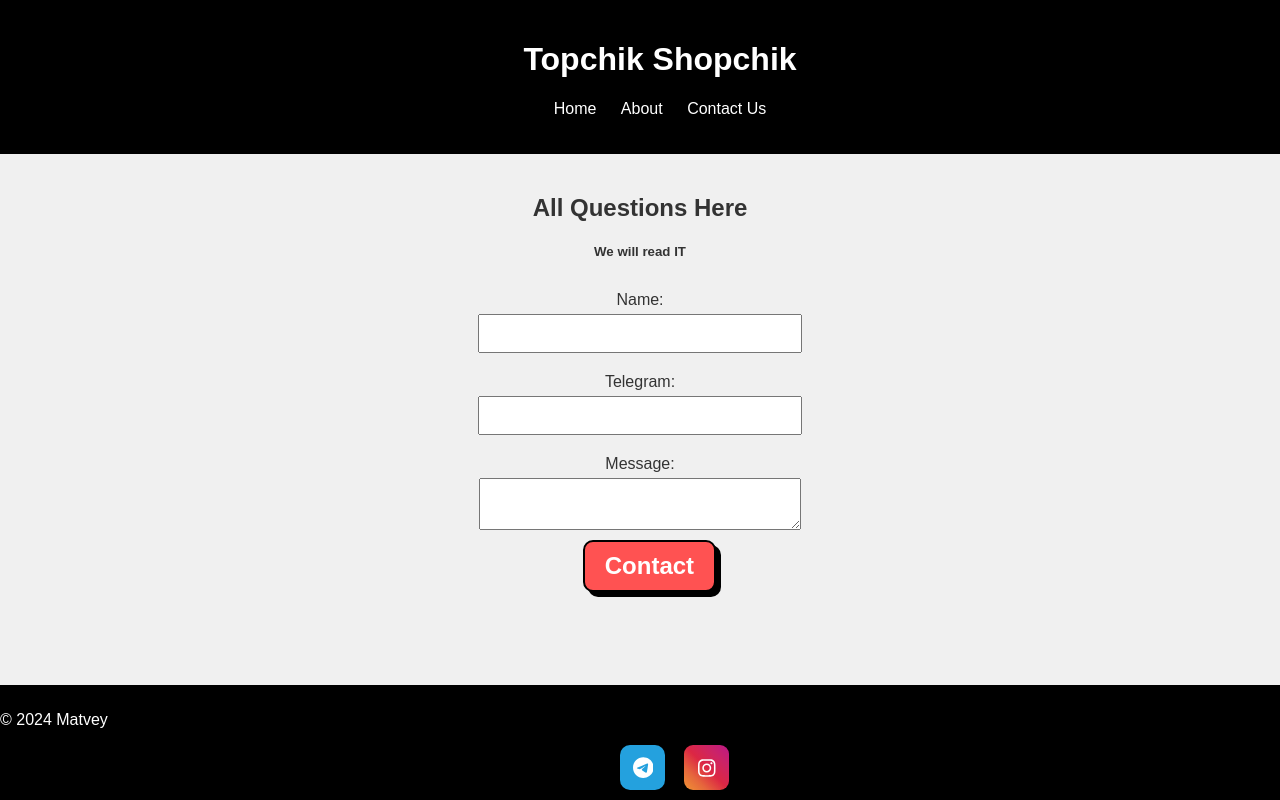
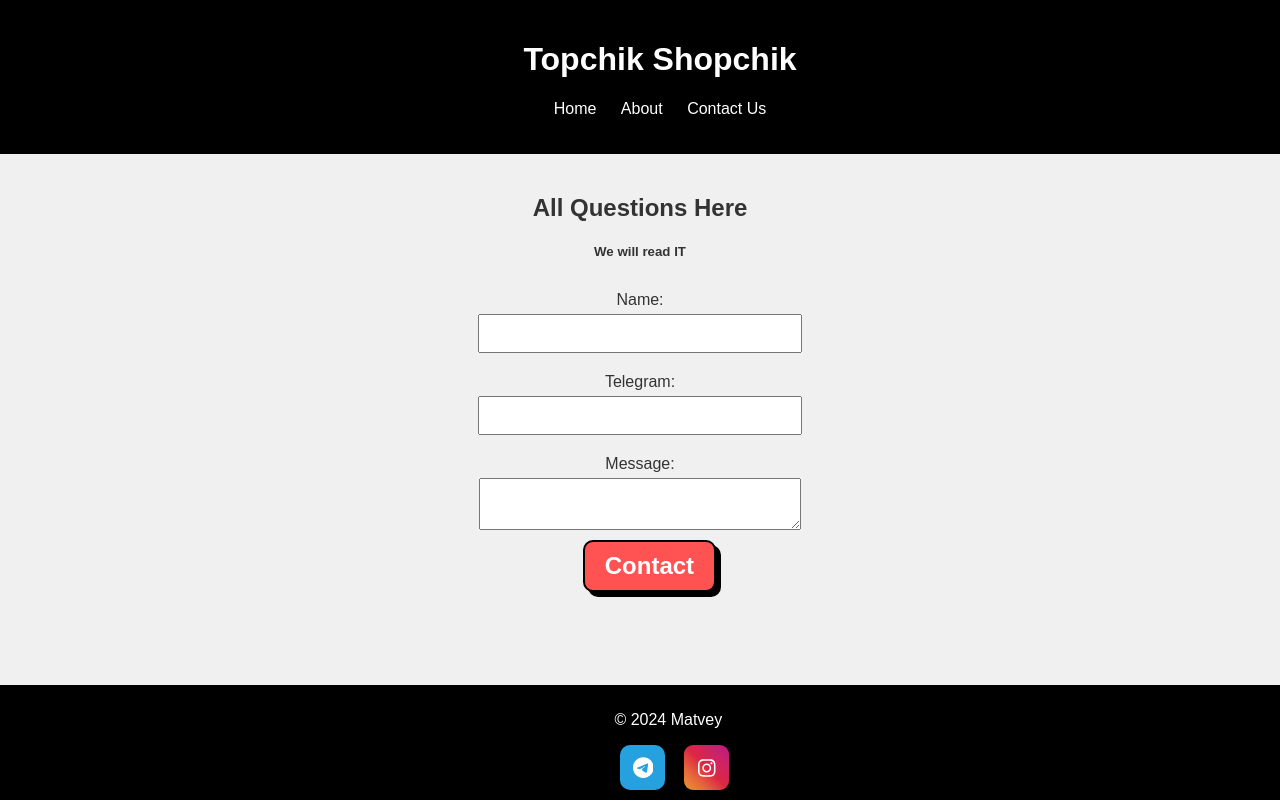
Before and after one commit to Matveyk9/jsDOm-FinalKT, a plain HTML site: page contact.html in a window 1280 px wide. Shown: the top 800 px of the page. Drawn offline with Linux system fonts and the light colour scheme.

Commit message:
Update contact.html

```diff
--- a/contact.html
+++ b/contact.html
@@ -31,7 +31,9 @@
         </form>
     </section>
     <footer>
-      <p>&copy; 2024 Matvey</p>
+     <div class="Footertxt">
+        <p>&copy; 2024 Matvey</p>
+      </div>
     <div class="Buttons">
       <div>
         <button class="Btn">
```
